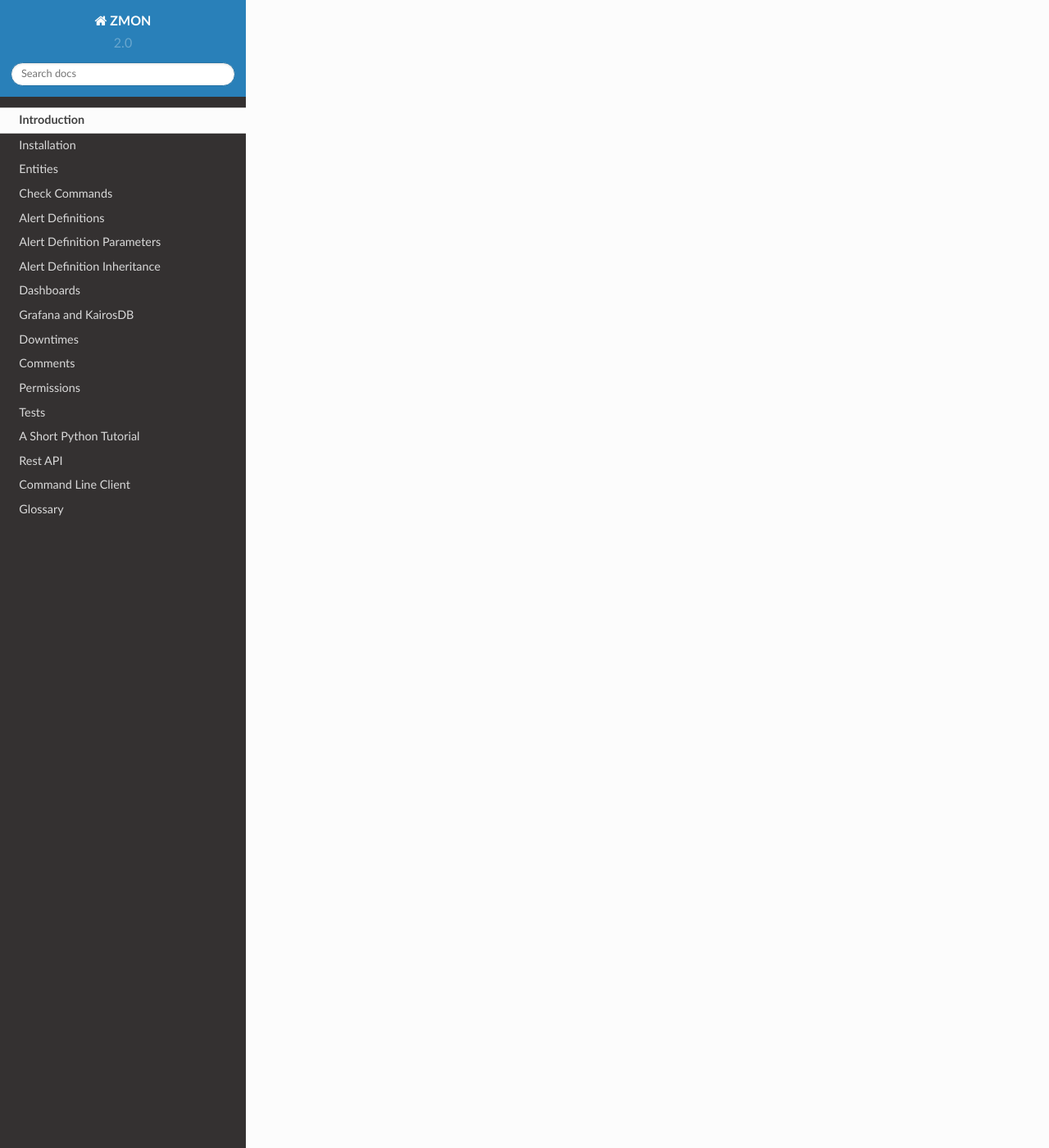
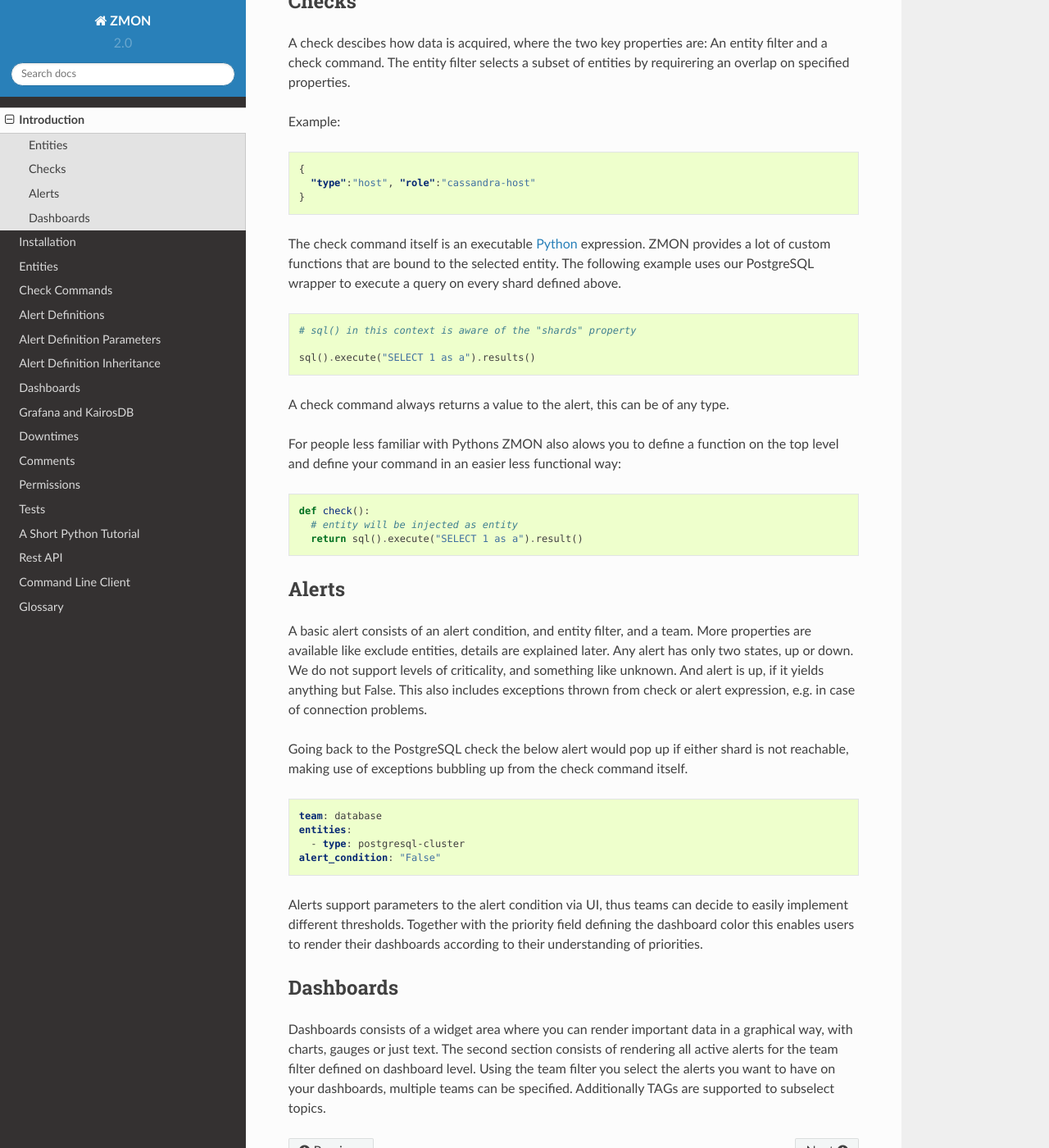
Before and after one commit to zalando-zmon/zmon-docs, a Sphinx documentation site: the page built from docs/intro.rst, in a window 1280 px wide and 1400 px high, scrolled down 1536 px. Shown: the whole window at 82% size. Built offline with Sphinx 7.4.7 and the Read the Docs theme 2.0.0, drawn with Linux system fonts in a browser that asks for light colours; pages that are not in the unit, such as notebooks, are missing from menus; some of the changed text lies outside the part shown.

Commit message:
Rewrite of intro

```diff
--- a/docs/intro.rst
+++ b/docs/intro.rst
@@ -2,14 +2,95 @@
 Introduction
 ************
 
-ZMON should allow development teams to define checks and alerts for
-their monitoring use cases. Check definitions are basically data sources
-on which alerts can be triggered. Both :term:`check definition` commands
-(“source code” which defines how to get data) and alert conditions
-(“thresholds” when to notify) are using Python_ expressions. Checks can
-run for multiple so-called entities,  e.g. one check definition would be
-used to get data for multiple hosts (“host” is one entity type).
+ZMON is Zalando's open source platform monitoring tool. A team of Zalando Technology started the development in a Hackweek late 2013 to replace ICINGA. Scalability was crucial but manageability and flexibility were equaliy important. By then a lot of small teams needed to monitor their services independent of eacher other. Early 2014 it went into production and teams migrated all checks from ICINGA to ZMON which serves Zalando Tech until today.
+
+The main concepts for behind ZMON are a split of responsibilities between checks and alerts and the use of entities to describe everything we want to monitor. Both are being managed by RESTful APIs giving teams the power to configure their requirements autonomously. At the same time data in general is shared between teams, alerts can be inherited and cloned to reuse code and knowledge. A buildin understanding of teams and privileges build around teams improves the usability in environment with many teams.
 
 .. image:: images/components.svg
 
+Entities
+========
+
+Entities are used in ZMON to describe your infrastructure or platform. They are used to basically bind check variables to fixed values.
+
+.. code-block:: json
+
+  {
+	"type":"host",
+	"id":"cassandra01",
+	"host":"cassandra01",
+	"role":"cassandra-host",
+	"ip":"192.168.1.17",
+	"dc":"data-center-1"
+  }
+
+Or more abstract objects:
+
+.. code-block:: json
+
+  {
+  	"type":"postgresql-cluster",
+  	"id":"article-cluster",
+  	"name":"article-cluster",
+  	"shards": {
+		"shard1":"articledb01:5432/shard1",
+		"shard2":"articledb02:5432/shard2"
+  	}
+  }
+
+Entity properties are not defined in any schema, you can add properties on your own need, enabling later a finger grained filtering or selection of entities.
+
+Checks
+======
+
+A check descibes how data is acquired, where the two key properties are: An entity filter and a check command. The entity filter selects a subset of entities by requirering an overlap on specified properties.
+
+Example:
+
+.. code-block:: json
+
+  {
+    "type":"host", "role":"cassandra-host"
+  }
+
+The check command itself is an executable Python_ expression. ZMON provides a lot of custom functions that are bound to the selected entity. The following example uses our PostgreSQL wrapper to execute a query on every shard defined above.
+
+.. code-block:: python
+
+  # sql() in this context is aware of the "shards" property
+
+  sql().execute("SELECT 1 as a").results()
+
+A check command always returns a value to the alert, this can be of any type.
+
+For people less familiar with Pythons ZMON also alows you to define a function on the top level and define your command in an easier less functional way:
+
+.. code-block:: python
+
+  def check():
+    # entity will be injected as entity
+    return sql().execute("SELECT 1 as a").result()
+
+Alerts
+======
+
+A basic alert consists of an alert condition, and entity filter, and a team. More properties are available like exclude entities, details are explained later. Any alert has only two states, up or down. We do not support levels of criticality, and something like unknown. And alert is up, if it yields anything but False. This also includes exceptions thrown from check or alert expression, e.g. in case of connection problems.
+
+Going back to the PostgreSQL check the below alert would pop up if either shard is not reachable, making use of exceptions bubbling up from the check command itself.
+
+.. code-block:: yaml
+
+  team: database
+  entities:
+    - type: postgresql-cluster
+  alert_condition: "False"
+
+Alerts support parameters to the alert condition via UI, thus teams can decide to easily implement different thresholds. Together with the priority field defining the dashboard color this enables users to render their dashboards according to their understanding of priorities.
+
+Dashboards
+==========
+
+Dashboards consists of a widget area where you can render important data in a graphical way, with charts, gauges or just text. The second section consists of rendering all active alerts for the team filter defined on dashboard level. Using the team filter you select the alerts you want to have on your dashboards, multiple teams can be specified. Additionally TAGs are supported to subselect topics.
+
+
 .. _Python: http://www.python.org
```
